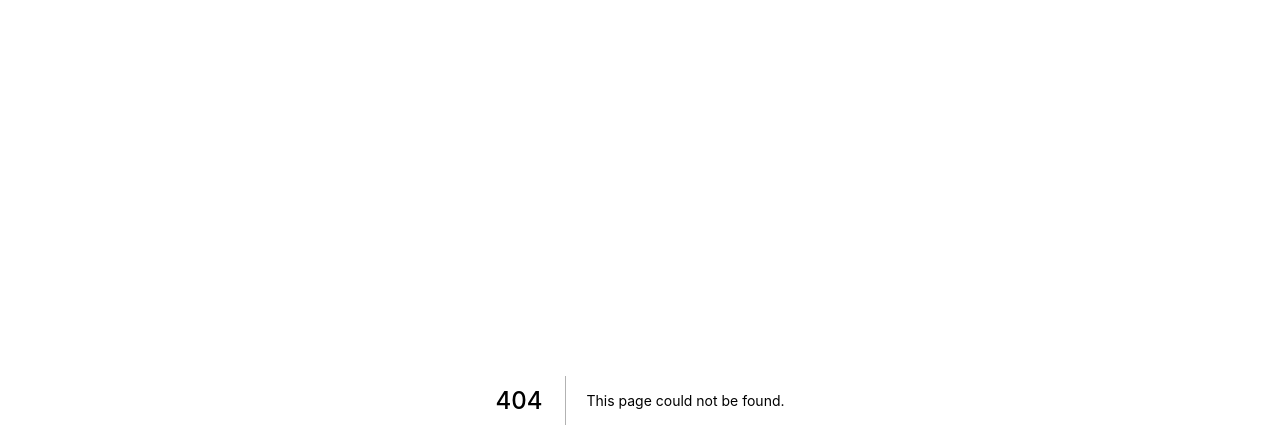
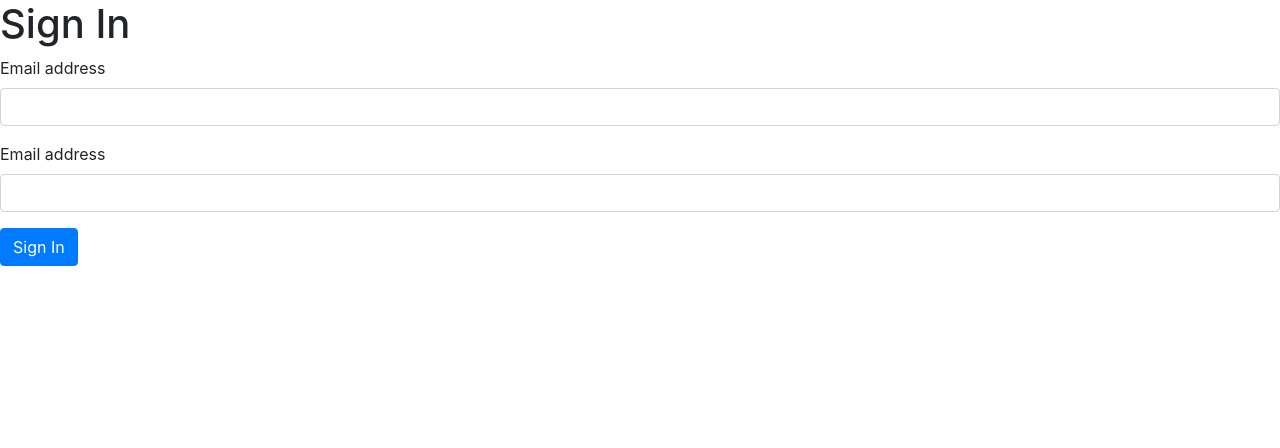
Before and after one commit to dangchinh25/ticket-micro, a Next.js app in the folder client/: page /auth/signin in a window 1280 px wide. Before the commit this address had no page. Shown: the top 448 px of the page. Built offline with nearby package versions, Linux system fonts and the light colour scheme.

Commit message:
Lecture220 sign in form

```diff
--- /dev/null
+++ b/client/pages/auth/signin.js
@@ -0,0 +1,49 @@
+import { useState } from 'react';
+import Router from 'next/router';
+
+import useRequest from '../../hooks/use-request';
+
+export default () => {
+	const [email, setEmail] = useState('');
+	const [password, setPassword] = useState('');
+	const { doRequest, errors } = useRequest({
+		url: '/api/users/signin',
+		method: 'post',
+		body: {
+			email,
+			password,
+		},
+		onSuccess: () => Router.push('/'),
+	});
+
+	const onSubmit = async (event) => {
+		event.preventDefault();
+
+		doRequest();
+	};
+
+	return (
+		<form onSubmit={onSubmit}>
+			<h1>Sign In</h1>
+			<div className='form-group'>
+				<label>Email address</label>
+				<input
+					value={email}
+					onChange={(e) => setEmail(e.target.value)}
+					className='form-control'
+				/>
+			</div>
+			<div className='form-group'>
+				<label>Email address</label>
+				<input
+					value={password}
+					onChange={(e) => setPassword(e.target.value)}
+					type='password'
+					className='form-control'
+				/>
+			</div>
+			{errors}
+			<button className='btn btn-primary'>Sign In</button>
+		</form>
+	);
+};
```
